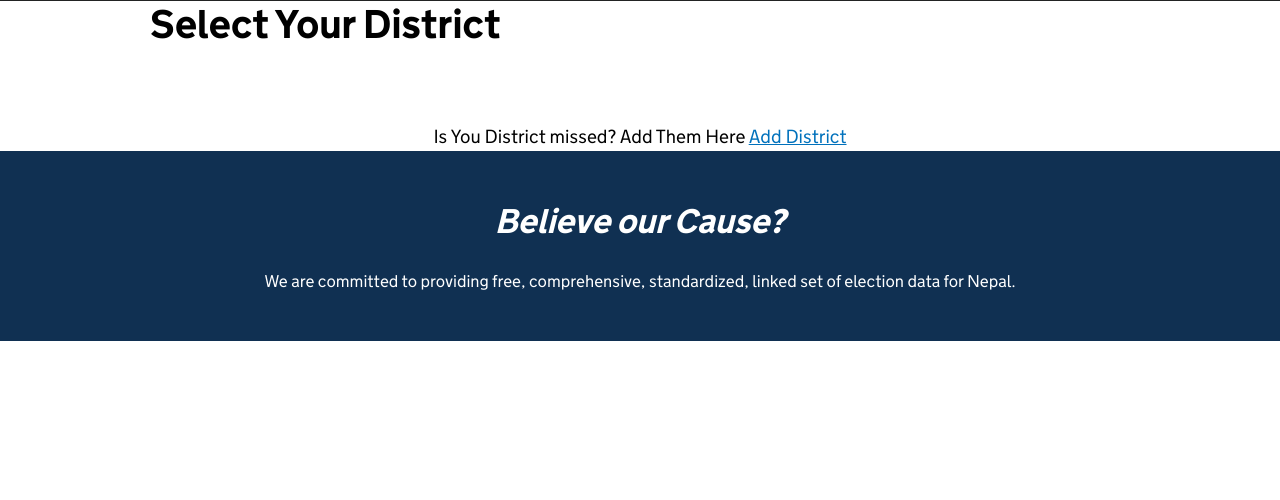
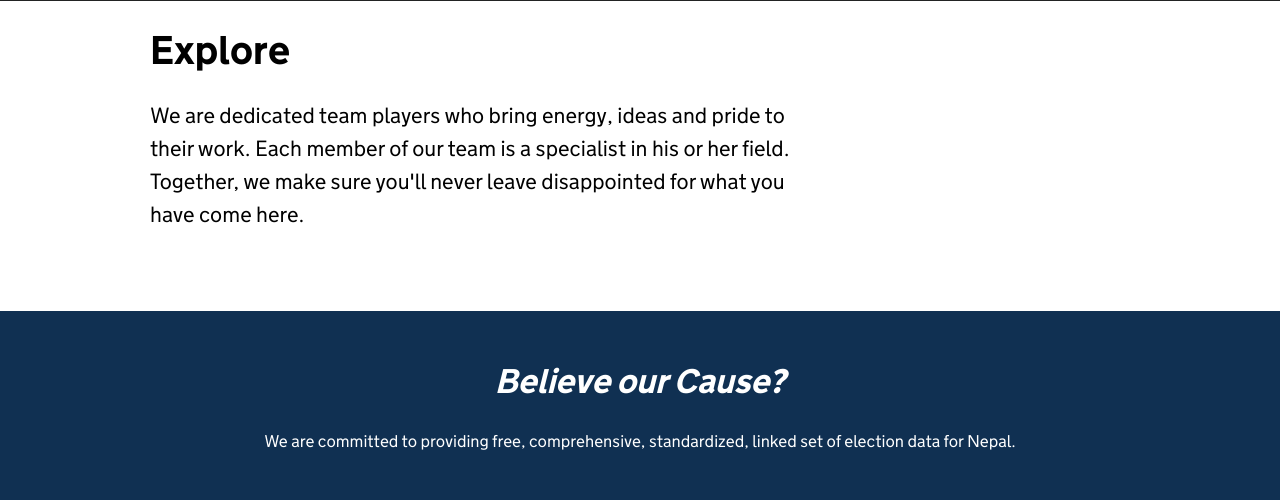
Before and after one commit to NepalGov/ElectionPortal, a Django app: template e2074/templates/explore.html in a window 1280 px wide. Shown: the part 99-599 px from the top of the page. Run offline with Django 3.2, Linux system fonts and the light colour scheme; the template is opened without the code that fills it, so the values that code supplies are empty; some libraries are stand-ins or nearby versions.

Commit message:
listing districts

```diff
--- a/e2074/static/css/main.css
+++ b/e2074/static/css/main.css
@@ -2464,6 +2464,21 @@ a[id]:not([href]) {
       margin-bottom: 15px;
   }
 
+  #navigation
+  {
+      margin: 0;
+      padding: 0;
+      list-style-type: none;
+  }
+
+  #navigation li
+  {
+      color: #f7f3e7;
+      width: 160px;
+      display: block;
+      margin :10px 0px;
+      float:left;
+  }
 
 footer {
   color: white;
--- a/e2074/templates/explore.html
+++ b/e2074/templates/explore.html
@@ -6,19 +6,22 @@
 
     {% include 'include/navbar.html' %}
 
-    <div class="page-content">
-      <div class="election-grid">
-      <h1>Select Your District</h1> <br />
-        <div class="election-grid team">{% for infor in infor %}
-          <a href="{% url 'district' infor.name %}">{{ infor.name | capfirst }}</a>
-        {% endfor %} <br />
-          <div class="election-grid">
-            <bold>Is You District missed?</bold>
-            <span>Add Them Here <a href="{% url 'wpdistrict' %}">Add District</a></span>
-          </div>
-        </div>
+    <br>
+    <div class="election-grid">
+      <div class="election-width-two-thirds">
+        <h1>Explore</h1>
+        <p class="election-font-lead">We are dedicated team players who bring energy, ideas and pride to their work. Each member of our team is a specialist in his or her field. Together, we make sure you'll never leave disappointed for what you have come here. </p>
       </div>
     </div>
+    <div class="election-grid">
+      <ul id="navigation">
+        {% for infor in infor %}
+        <li><a href="{% url 'district' infor.name %}">{{ infor.name | capfirst }}</a>
+        </li>
+        {% endfor %}
+      </ul>
+      <br />
+    </div><br /><br />
 
 {% include 'include/extended_footer.html' %}
 
```
